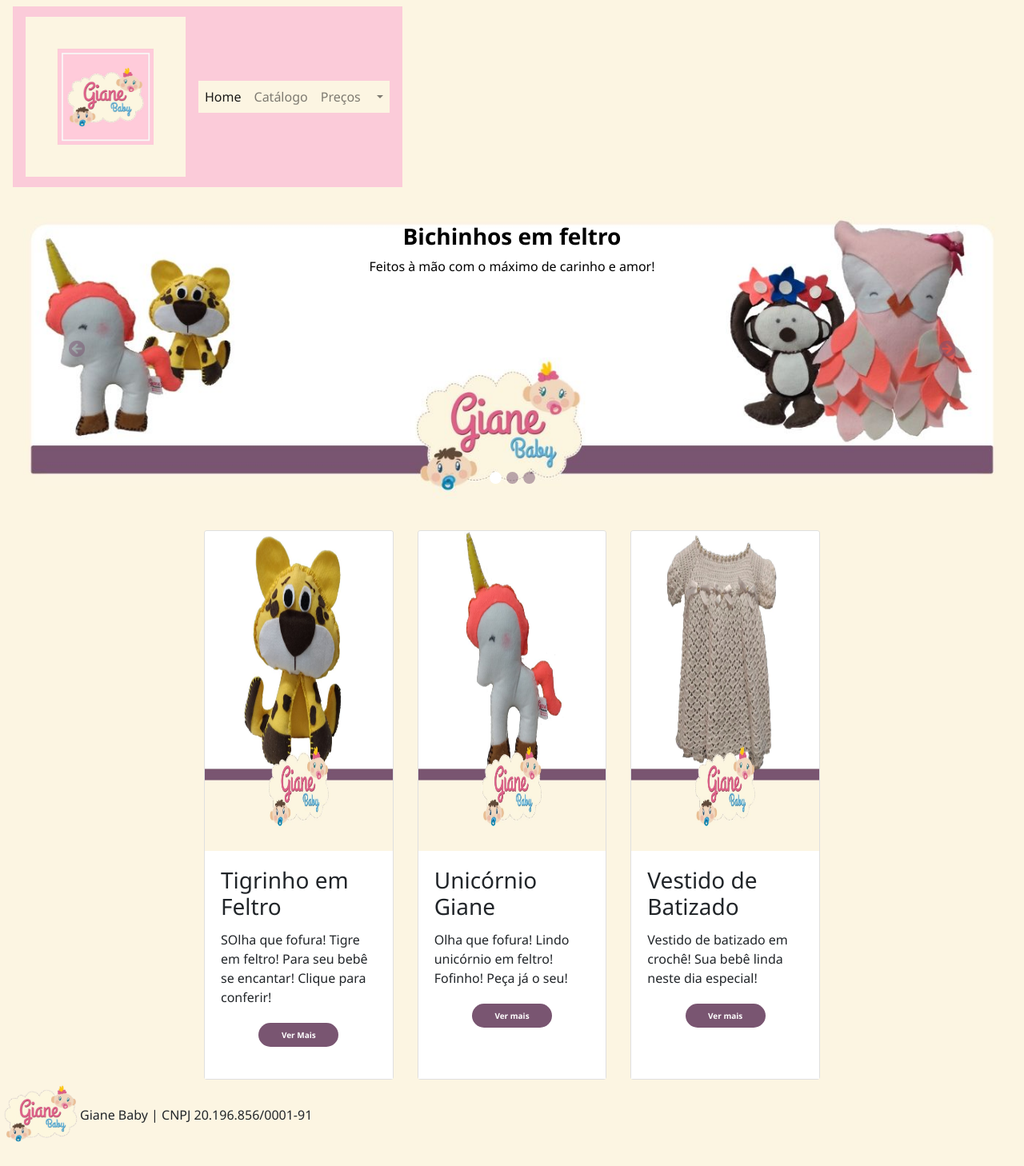
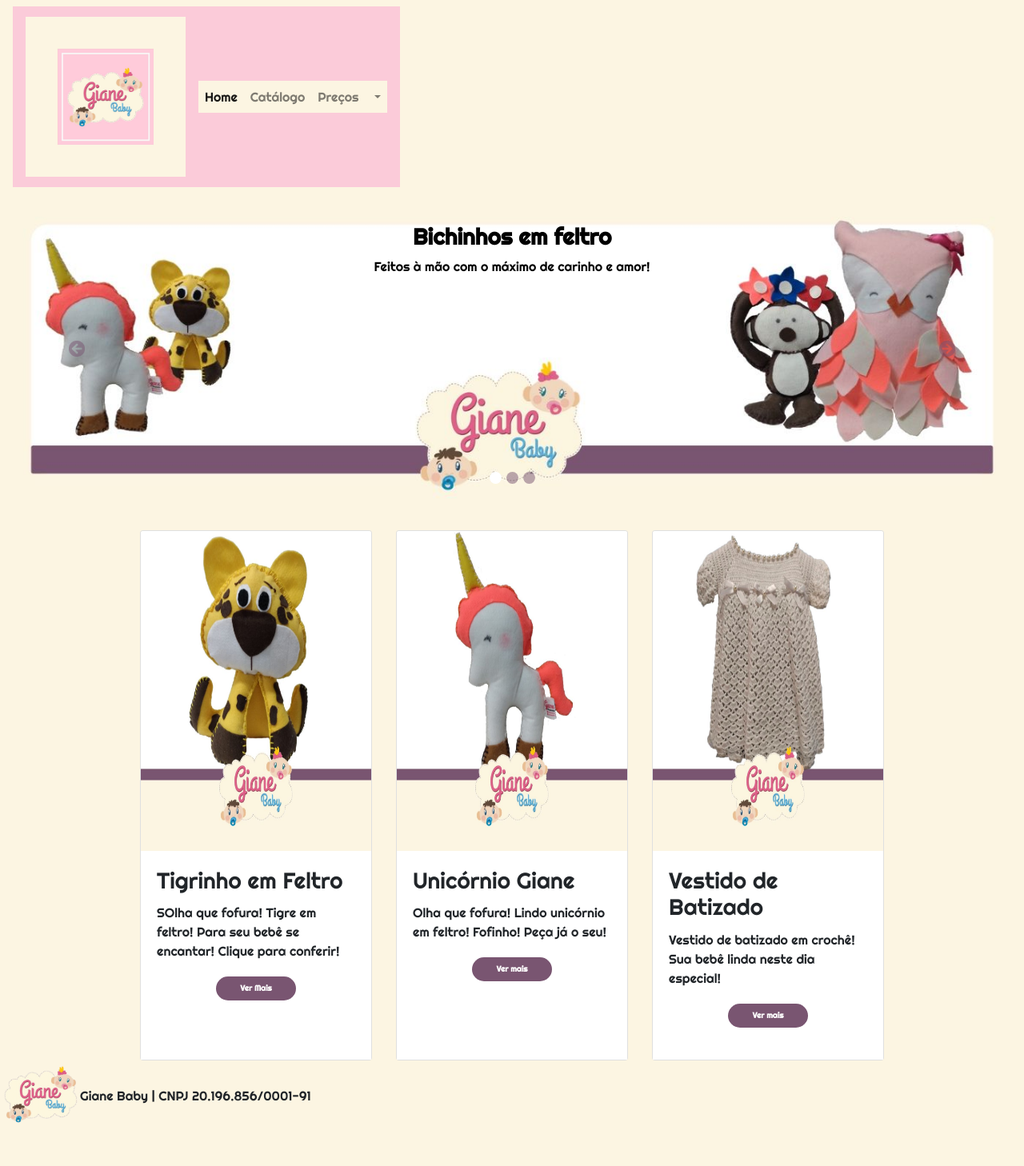
Before and after one commit to rafaoctavio/Giane-Baby, a PHP site: page / in a window 1280 px wide. Shown: the whole page at 80% size. After the commit the page ends 1404 px from the top, so only its background shows below. Run offline with PHP 8.4, Linux system fonts and the light colour scheme.

Commit message:
mudando fonte e fundo do navbar

```diff
--- a/assets/css/style.css
+++ b/assets/css/style.css
@@ -4,7 +4,7 @@
     margin: 0;
     padding: 0;
     scroll-behavior: smooth;
-    font-family: 'Segoe UI', Tahoma, Geneva, Verdana, sans-serif;
+    font-family: 'Righteous', sans-serif;
 }
 
 h5 {
@@ -115,8 +115,8 @@ h3 {
 }
 
 .ml-3, .mx-3 {
-        margin-left: 15rem!important;
-        margin-right: 15rem!important;
+        margin-left: 10rem!important;
+        margin-right: 10rem!important;
 }
 
 .carousel-control-prev-icon {
--- a/index.html
+++ b/index.html
@@ -6,7 +6,7 @@
     <meta name="viewport" content="width=device-width, initial-scale=1.0">
     <meta http-equiv="X-UA-Compatible" content="ie=edge">
     <title>Giane Baby</title>
-    <link href="https://fonts.googleapis.com/css?family=Montserrat&display=swap" rel="stylesheet">
+    <link href="https://fonts.googleapis.com/css?family=Righteous&display=swap" rel="stylesheet">
     <link rel="stylesheet" href="assets/css/bootstrap.min.css">
     <link rel="stylesheet" href="assets/css/style.css">
   </head>
```
Also changed, not shown: img/Background.png (deleted), img/banner1-old2.jpg (added), img/banner1-old3.jpg (added).
